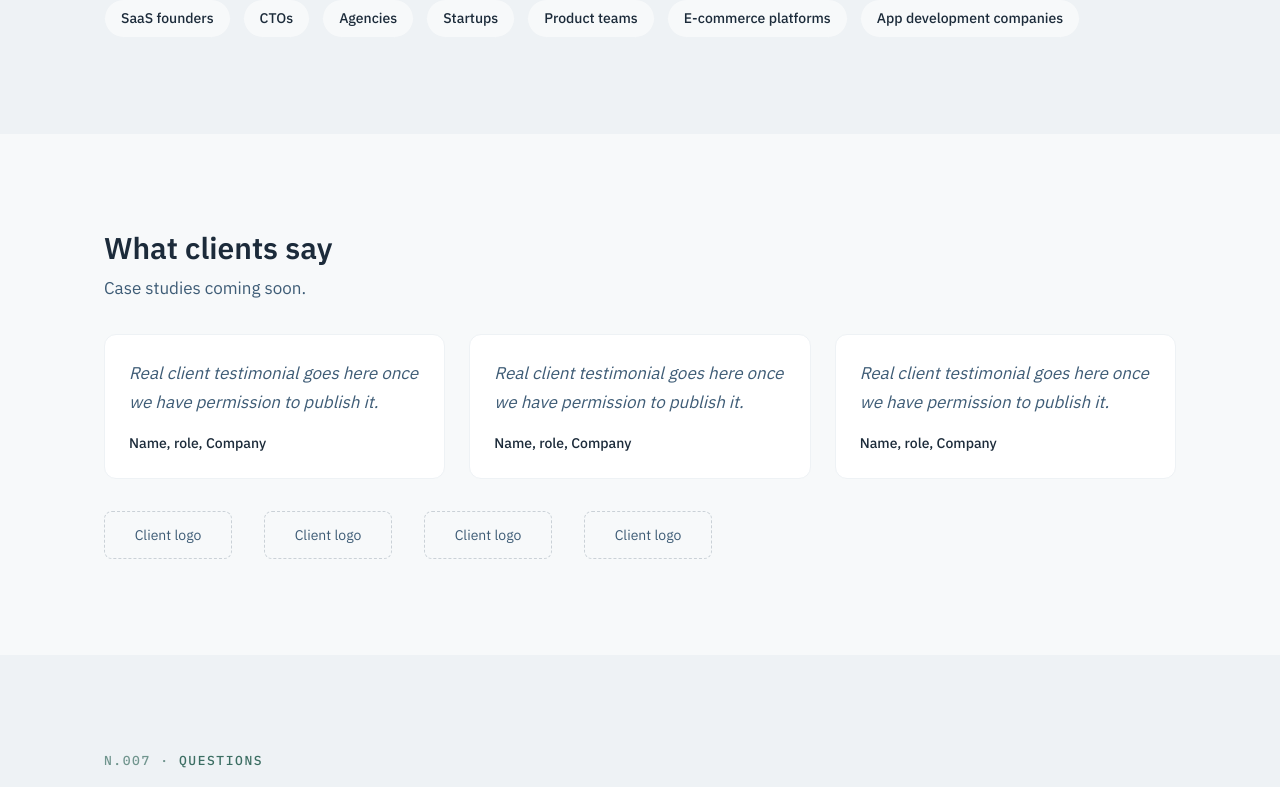
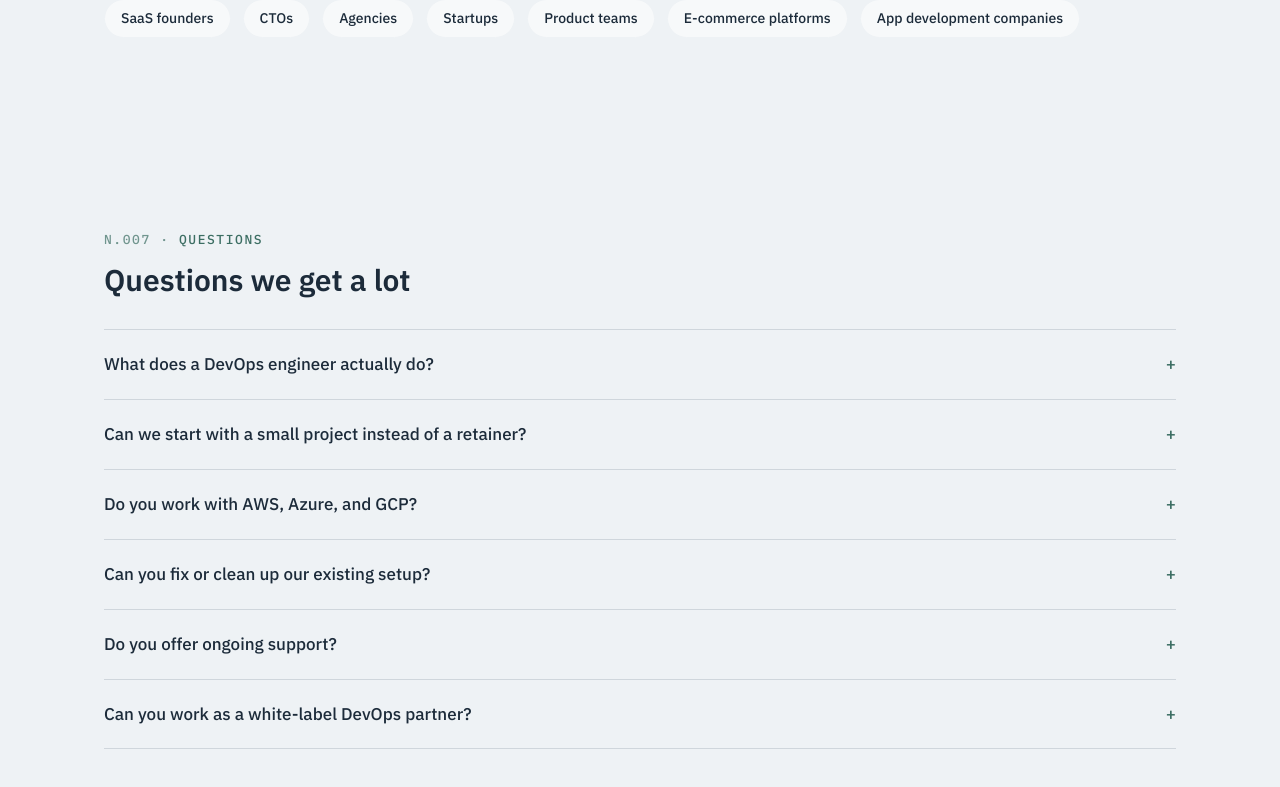
Before and after one commit to aryantrivedi28/hireDevopsExpert, a Next.js app: page / in a window 1280 px wide. Shown: the part 5060-5847 px from the top of the page. Built offline with nearby package versions, Linux system fonts and the light colour scheme.

Commit message:
contact form updated

```diff
--- a/src/app/page.tsx
+++ b/src/app/page.tsx
@@ -32,7 +32,7 @@ export default function Home() {
       <Tools />
       <Process />
       <WhoWeHelp />
-      <SocialProof />
+      {/* <SocialProof /> */}
       <Faq />
       <FinalCta />
     </>
```
